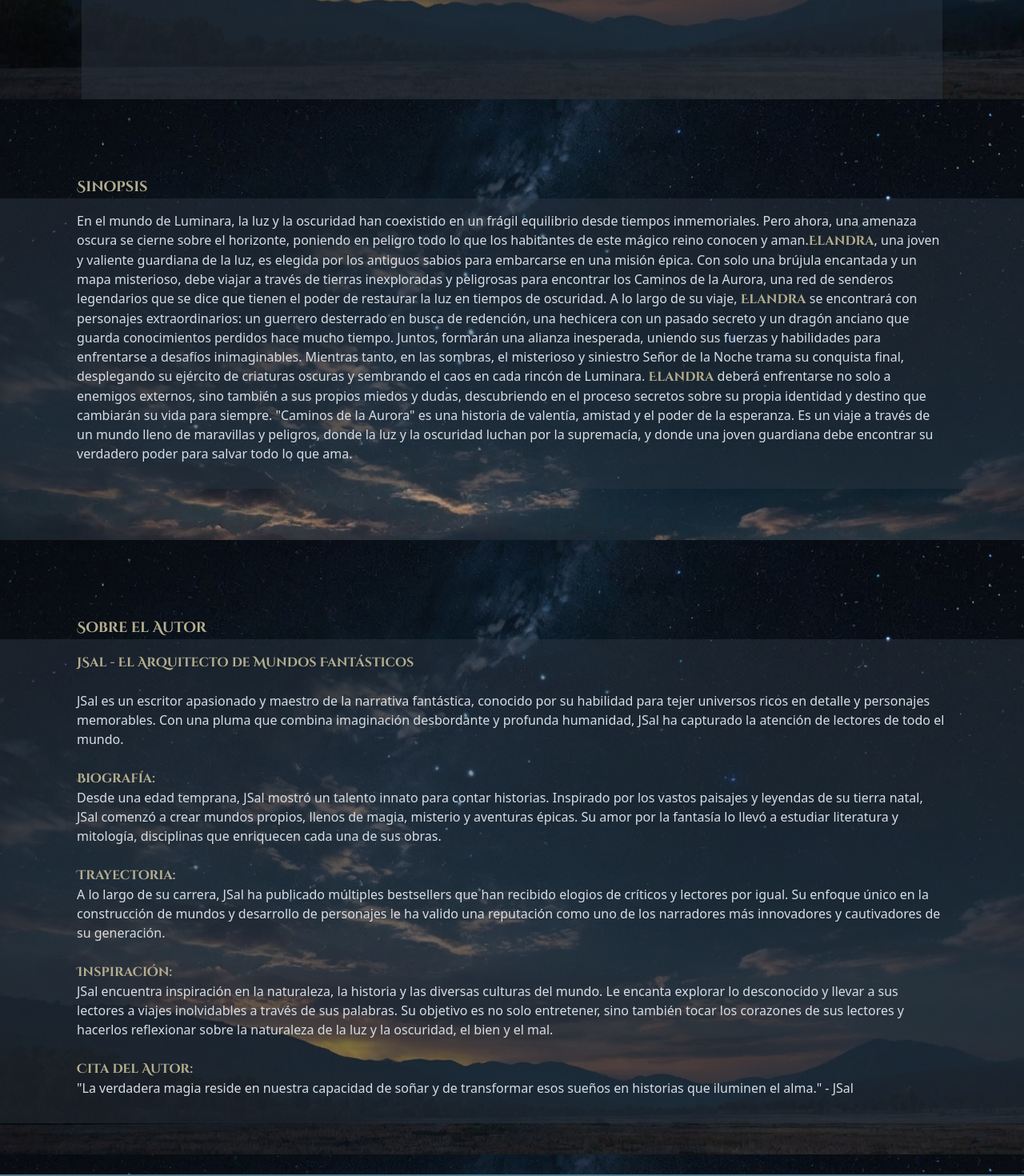
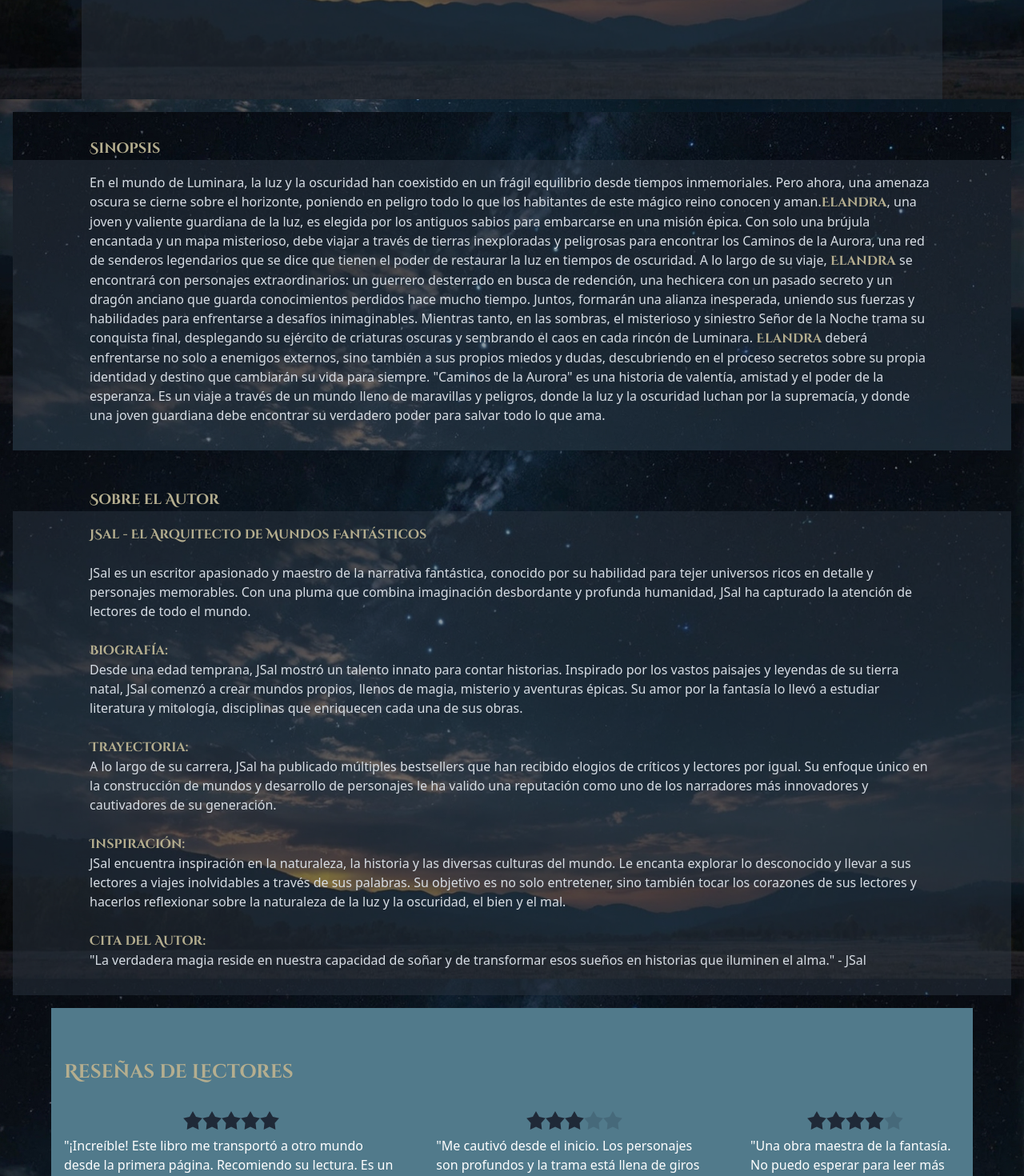
Before and after one commit to johasandoval/BookLaunchPage, a React (Vite) app: page / in a window 1280 px wide. Shown: the part 740-2210 px from the top of the page at 80% size. Built offline with nearby package versions, Linux system fonts and the light colour scheme; a web font is replaced by a local one.

Commit message:
add changes in styles

```diff
--- a/src/components/atoms/mainAtoms.js/Autor.jsx
+++ b/src/components/atoms/mainAtoms.js/Autor.jsx
@@ -3,7 +3,7 @@
 const Autor = () => {
   return (
     <>
-      <section id="autor" className="bg-bg-pattern py-16">
+      <section id="autor">
         <h1 className="font-cinzel text-lg text-gold font-bold pt-8 xs:px-10 xl:px-24">
           Sobre el Autor
         </h1>
--- a/src/components/atoms/mainAtoms.js/Contacto.jsx
+++ b/src/components/atoms/mainAtoms.js/Contacto.jsx
@@ -7,7 +7,7 @@
   };
 
   return (
-    <section id="contacto" className="bg-bg-pattern py-4">
+    <section id="contacto" className="bg-bg-pattern py-8">
       <div className="max-w-4xl mx-auto px-4 flex flex-col md:flex-row items-center">
         <div className="w-full md:w-1/2 text-center md:text-left mb-4 md:mb-0">
           <h2 className="font-cinzel text-2xl text-gold font-bold mb-6 sx:text-xs">
--- a/src/components/atoms/mainAtoms.js/Sinopsis.jsx
+++ b/src/components/atoms/mainAtoms.js/Sinopsis.jsx
@@ -3,7 +3,8 @@
 const Sinopsis = () => {
   return (
     <>
-      <section id="sinopsis" className="bg-bg-pattern py-16">
+      <section id="sinopsis">
+        <div className="bg-bg-pattern">
         <h1 className="font-cinzel text-lg text-gold font-bold pt-8 xs:px-10 xl:px-24">
           Sinopsis
         </h1>
@@ -38,6 +39,7 @@
           donde una joven guardiana debe encontrar su verdadero poder para
           salvar todo lo que ama.
         </p>
+        </div>
       </section>
     </>
   );
--- a/src/components/molecules/Main.jsx
+++ b/src/components/molecules/Main.jsx
@@ -8,9 +8,11 @@
 const Main = () => {
   return (
     <>
-      <Sinopsis />
-      <Autor />
-      <Resenas />
+      <div className="bg-bg-pattern bg-contain bg-center hero-content flex flex-col">
+        <Sinopsis />
+        <Autor />
+        <Resenas />
+      </div>
       <Comprar />
       <Contacto />
     </>
```
